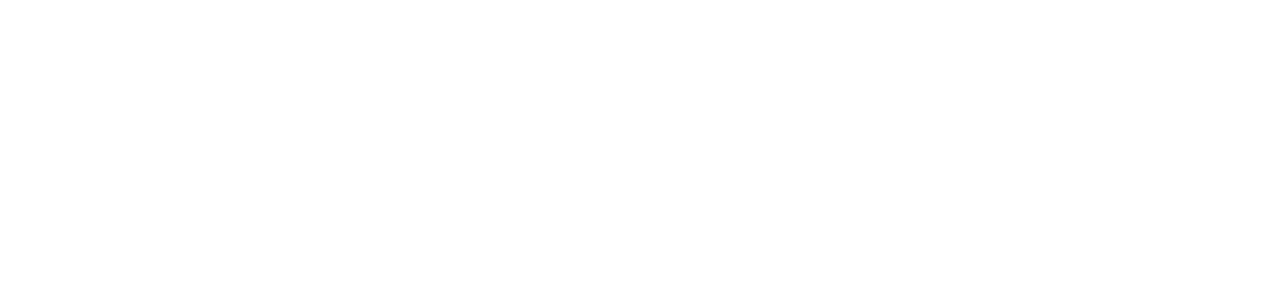
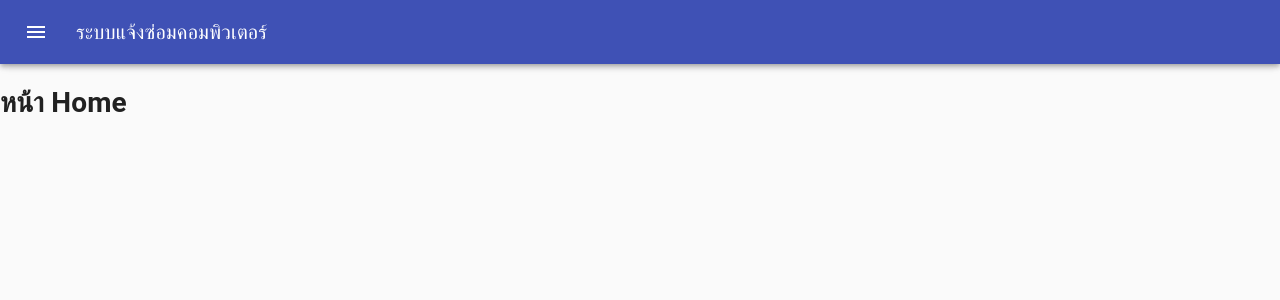
Before and after one commit to sut64/team05, a React (Create React App) app in the folder frontend/: page /customer in a window 1280 px wide. Before the commit this address had no page. Shown: the top 300 px of the page. Built offline with nearby package versions, Linux system fonts and the light colour scheme.

Commit message:
update uerInterface

```diff
--- a/frontend/src/App.tsx
+++ b/frontend/src/App.tsx
@@ -1,12 +1,10 @@
 import React from 'react';
-import NavBar from './components/NavBar_employee';
 import { BrowserRouter as Router, Routes, Route } from "react-router-dom";
 import SignIn from './components/SignIn';
-import HomeEmployee from './components/Home_employee';
 import WarranteeCreate from "./components/WarranteeCreate";
 import Warrantee from "./components/Warrantee";
-
-
+import HomeEmployee from './components/Home_employee';
+import HomeCustomer from './components/้Home_Customer';
 
 function App() {
   return (
@@ -14,6 +12,7 @@
       <div>
         <Routes>
           <Route path="/" element={<HomeEmployee />} />
+          <Route path="/customer" element={<HomeCustomer />} />
           <Route path="/SignIn" element={<SignIn />} />
           <Route path="/warrantee" element={<Warrantee/>}/>
           <Route path="/warrantee/create" element={<WarranteeCreate/>}/>
--- a/frontend/src/components/Home_employee.tsx
+++ b/frontend/src/components/Home_employee.tsx
@@ -1,3 +1,4 @@
+import React from 'react';
 import NavBarEmployee from './NavBar_employee';
 import { makeStyles, useTheme, Theme, createStyles } from '@material-ui/core/styles';
 
--- a/frontend/src/components/้Home_Customer.tsx
+++ b/frontend/src/components/้Home_Customer.tsx
@@ -1,3 +1,4 @@
+import React from 'react';
 import NavBarCustomer from './NavBar_Customer';
 import { makeStyles, useTheme, Theme, createStyles } from '@material-ui/core/styles';
 
```
